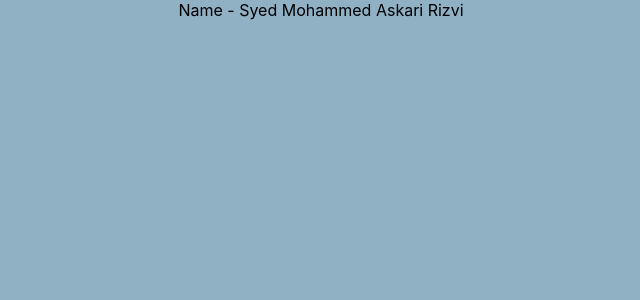
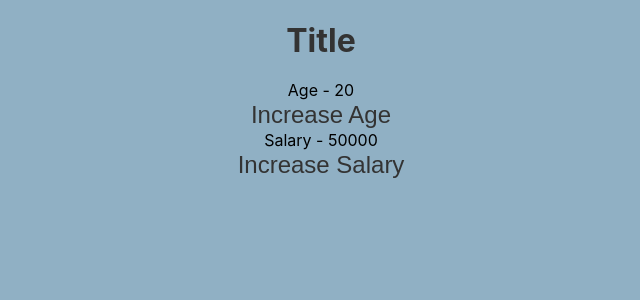
Before and after one commit to Askari64/hello-world, a React (Create React App) app: page / in a window 1280 px wide. Shown: the top 300 px of the page, without its empty margins (319-959 px from the left). Built offline with nearby package versions, Linux system fonts and the light colour scheme.

Commit message:
useCallback hook

```diff
--- a/src/App.js
+++ b/src/App.js
@@ -25,15 +25,16 @@ import WordCounter from './components/Hooks/useState/WordCounter.js/WordCounter'
 import Timer from './components/Hooks/useEffect/Timer';
 import FetchApi from './components/Hooks/useEffect/FetchApi';
 import ContextApp from './components/Hooks/useContext/ContextApp';
+import Parent from './components/Hooks/useCallback/Parent';
+
 
 function App() {
   return (
     <div className="App">
-
-    <ContextApp/>
-
-     {
+    <Parent/>
+    {
       /*
+      <ContextApp/>
       <FetchApi/>
       <Timer/>
       <WordCounter/>
--- a/src/components/Hooks/useCallback/Parent.js
+++ b/src/components/Hooks/useCallback/Parent.js
@@ -1,4 +1,4 @@
-import React, {useState} from "react";
+import React, {useCallback, useState} from "react";
 import Title from "./Title";
 import Count from "./Count";
 import Button from "./Button";
@@ -8,13 +8,13 @@ function Parent() {
     const [age, setAge] = useState(20);
     const [salary, setSalary] = useState(50000);
 
-    const incrementAge = () => {
+    const incrementAge = useCallback(() => {
         setAge(age => age + 1);
-    }
+    }, [age]);
 
-    const incrementSalary = () => {
+    const incrementSalary = useCallback(() => {
         setSalary(salary => salary + 1000);
-    }
+    },[salary]);
 
 
   return (
```
